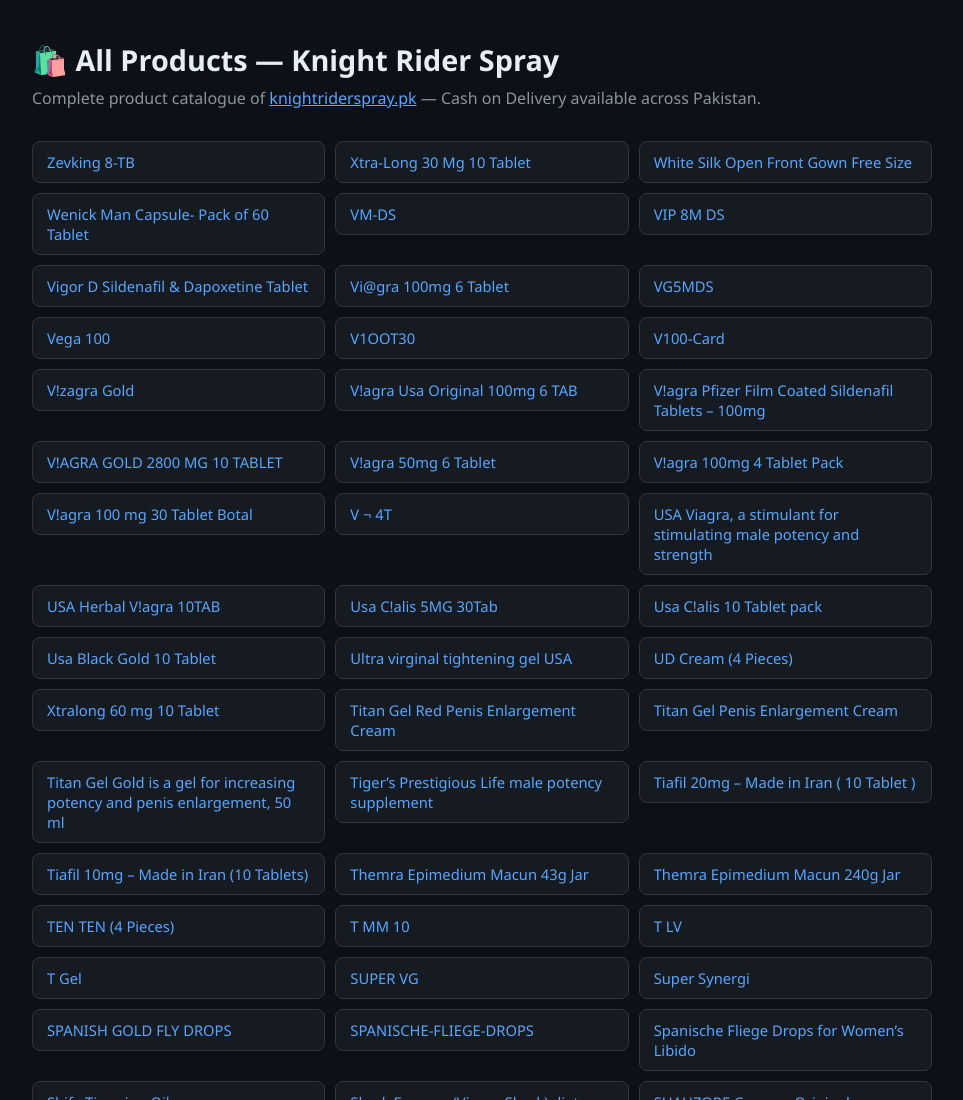
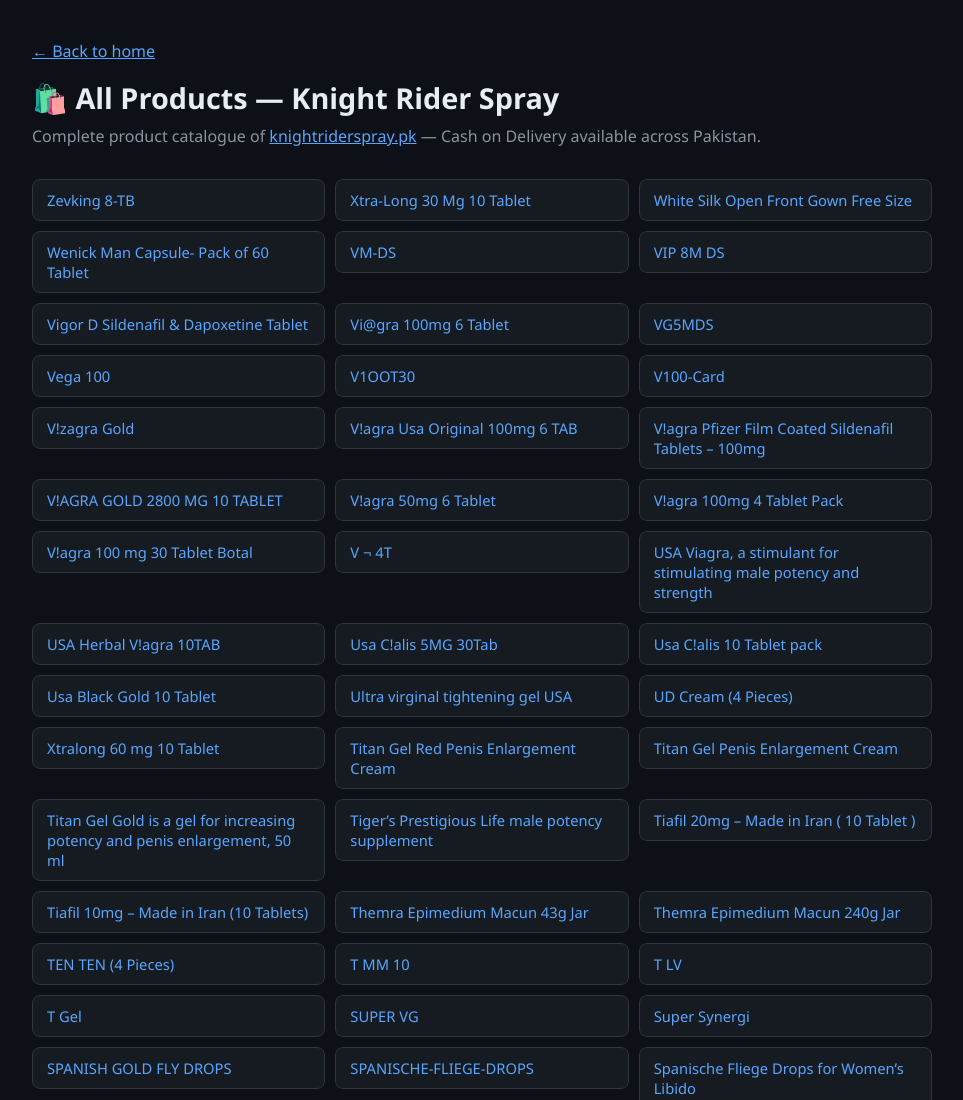
Before and after one commit to knightriderspraypk/knightriderspraypk.github.io, a plain HTML site: page products.html in a window 1280 px wide. Shown: the top 1100 px of the page, without its empty margins (158-1121 px from the left). Drawn offline with Linux system fonts and the light colour scheme.

Commit message:
Update title and heading in products.html

```diff
--- a/products.html
+++ b/products.html
@@ -3,7 +3,7 @@
 <head>
 <meta charset="UTF-8">
 <meta name="viewport" content="width=device-width, initial-scale=1.0">
-<title>All Products — Knight Rider Spray Pakistan</title>
+<title>All Products — KnightRiderSprayPK | knightriderspray.pk</title>
 <meta name="description" content="Complete list of all products available at Knight Rider Spray Pakistan — shop online with Cash on Delivery and discreet nationwide delivery.">
 <style>
 *{margin:0;padding:0;box-sizing:border-box}
@@ -20,7 +20,7 @@
 </head>
 <body>
 <div class="wrap">
-<h1>🛍️ All Products — Knight Rider Spray</h1>
+<p style="margin-bottom:16px"><a href="/" style="color:#58a6ff">← Back to home</a></p> <h1>🛍️ All Products — Knight Rider Spray</h1>
 <p class="sub">Complete product catalogue of <a href="https://knightriderspray.pk/" style="color:#58a6ff">knightriderspray.pk</a> — Cash on Delivery available across Pakistan.</p>
 <ul>
     <li><a href="https://knightriderspray.pk/product/zevking-8-tb/">Zevking 8-TB</a></li>
```
